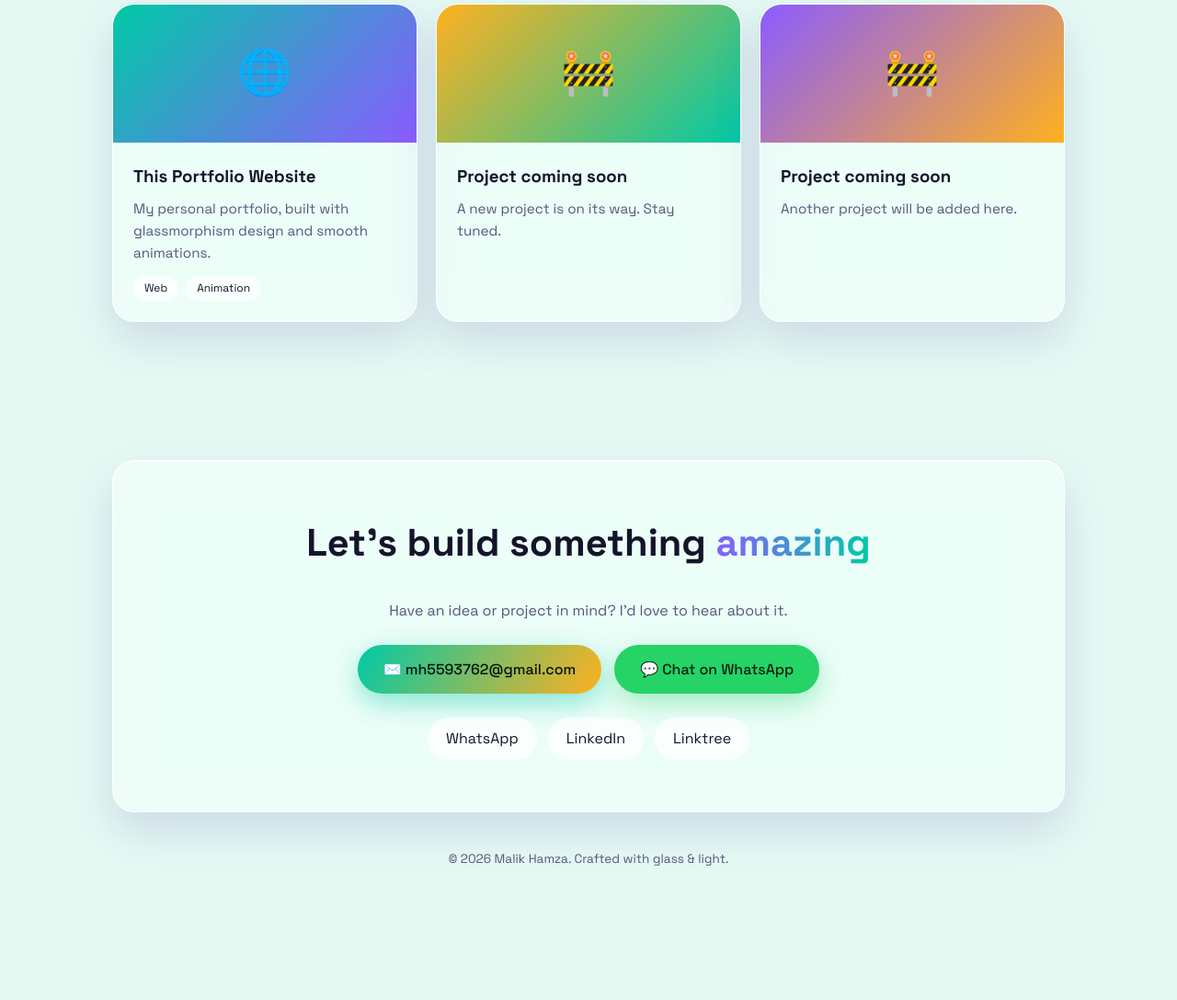
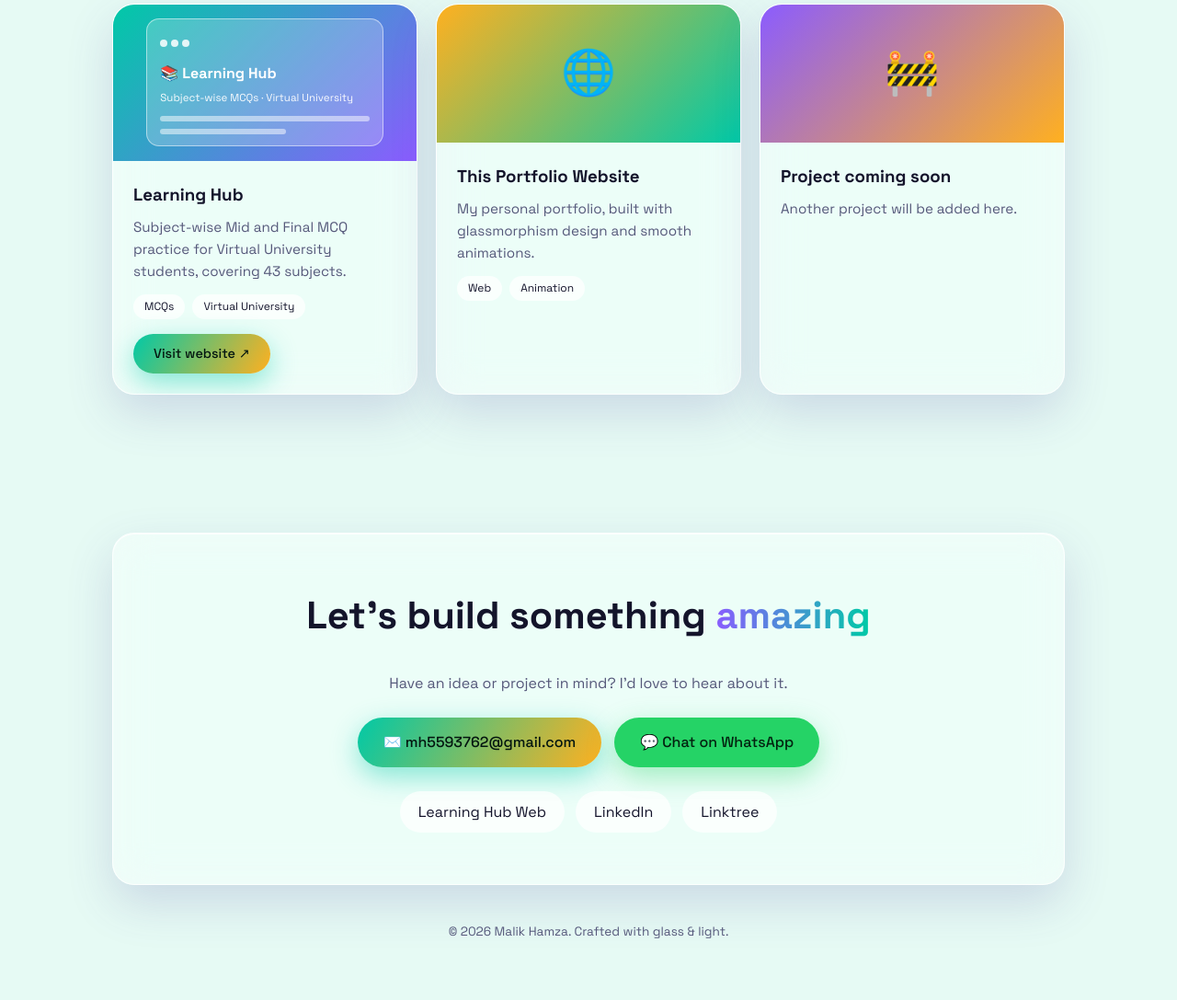
Before and after one commit to hamzimalik702-coder/Malik-Hamza-Portfolio, a plain HTML site: page index.html in a window 1280 px wide. Shown: the part 1814-2901 px from the top of the page at 92% size. Before the commit the page ends 2859 px from the top, so only its background shows below. Drawn offline with Linux system fonts and the light colour scheme.

Commit message:
Add files via upload

```diff
--- a/index.html
+++ b/index.html
@@ -6,7 +6,7 @@
 <meta name="description" content="Malik Hamza — Full-Stack Developer portfolio.">
 <meta name="theme-color" content="#04101a">
 <script>document.documentElement.classList.add("js")</script>
-<title>Malik Hamza — Portfolio</title>
+<title>Malik Hamza | Full-Stack Developer</title>
 <link href="https://fonts.googleapis.com/css2?family=Space+Grotesk:wght@400;500;700&display=swap" rel="stylesheet">
 <style>
 :root{--bg:#e6faf4;--text:#14142b;--muted:#55587a;--glass:rgba(255,255,255,.45);--glass2:rgba(255,255,255,.7);--line:rgba(255,255,255,.8);--shadow:rgba(80,70,160,.18);--b1:#00c9a7;--b2:#ffb020;--b3:#8b5cff;--acc:#6a5cff;color-scheme:light;box-sizing:border-box;padding-top:env(safe-area-inset-top,0px);padding-bottom:env(safe-area-inset-bottom,0px)}
@@ -83,6 +83,7 @@ body::before{content:"";position:fixed;inset:0;z-index:-1;pointer-events:none;ba
 .btn.wa{background:#25d366;color:#03210f;box-shadow:0 10px 30px rgba(37,211,102,.4)}
 @media (max-width:760px){.blob{filter:blur(50px);opacity:.45}.glass{backdrop-filter:blur(14px);-webkit-backdrop-filter:blur(14px)}body::before{animation:none}}
 .blob,.ring{will-change:transform}
+.thumb.mock{height:170px}.win{width:78%;padding:12px 14px;border-radius:14px;background:rgba(255,255,255,.22);border:1px solid rgba(255,255,255,.5);color:#fff;text-align:left;font-size:1rem}.dots i{display:inline-block;width:8px;height:8px;border-radius:50%;background:#fff;opacity:.85;margin-right:4px}.win b{display:block;margin-top:8px}.win span{font-size:.72rem;opacity:.95}.ln{height:6px;border-radius:6px;background:rgba(255,255,255,.5);margin-top:8px}.ln.s{width:60%}.visit{display:inline-block;margin-top:16px;padding:10px 22px;font-size:.9rem}
 </style>
 </head>
 <body>
@@ -120,8 +121,8 @@ body::before{content:"";position:fixed;inset:0;z-index:-1;pointer-events:none;ba
 <section id="work">
   <h2 class="rv">Selected <span class="grad">work</span></h2>
   <div class="grid">
+    <div class="glass item proj rv" data-tilt><div class="thumb mock"><div class="win"><div class="dots"><i></i><i></i><i></i></div><b>📚 Learning Hub</b><span>Subject-wise MCQs · Virtual University</span><div class="ln"></div><div class="ln s"></div></div></div><div class="body"><h3>Learning Hub</h3><p>Subject-wise Mid and Final MCQ practice for Virtual University students, covering 43 subjects.</p><div class="chips"><span>MCQs</span><span>Virtual University</span></div><a class="btn p visit" href="https://hidden-dawn-fa2d.hamzimalik702.workers.dev" target="_blank" rel="noopener">Visit website ↗</a></div></div>
     <div class="glass item proj rv" data-tilt><div class="thumb">🌐</div><div class="body"><h3>This Portfolio Website</h3><p>My personal portfolio, built with glassmorphism design and smooth animations.</p><div class="chips"><span>Web</span><span>Animation</span></div></div></div>
-    <div class="glass item proj rv" data-tilt><div class="thumb">🚧</div><div class="body"><h3>Project coming soon</h3><p>A new project is on its way. Stay tuned.</p></div></div>
     <div class="glass item proj rv" data-tilt><div class="thumb">🚧</div><div class="body"><h3>Project coming soon</h3><p>Another project will be added here.</p></div></div>
   </div>
 </section>
@@ -131,7 +132,7 @@ body::before{content:"";position:fixed;inset:0;z-index:-1;pointer-events:none;ba
     <h2>Let’s build something <span class="grad">amazing</span></h2>
     <p>Have an idea or project in mind? I’d love to hear about it.</p>
     <div class="btns" style="justify-content:center;margin-top:0"><a class="btn p" href="https://mail.google.com/mail/?view=cm&fs=1&to=mh5593762@gmail.com" target="_blank" rel="noopener">✉️ mh5593762@gmail.com</a><a class="btn wa" href="https://wa.me/923241574987" target="_blank" rel="noopener">💬 Chat on WhatsApp</a></div>
-    <div class="socials"><a href="https://wa.me/923241574987" target="_blank" rel="noopener">WhatsApp</a><a href="https://www.linkedin.com/in/malik-hamza-690aa0319" target="_blank" rel="noopener">LinkedIn</a><a href="https://linktr.ee/MalikHamza01" target="_blank" rel="noopener">Linktree</a></div>
+    <div class="socials"><a href="https://hidden-dawn-fa2d.hamzimalik702.workers.dev" target="_blank" rel="noopener">Learning Hub Web</a><a href="https://www.linkedin.com/in/malik-hamza-690aa0319" target="_blank" rel="noopener">LinkedIn</a><a href="https://linktr.ee/MalikHamza01" target="_blank" rel="noopener">Linktree</a></div>
   </div>
   <footer>© 2026 Malik Hamza. Crafted with glass &amp; light.</footer>
 </section>
```
